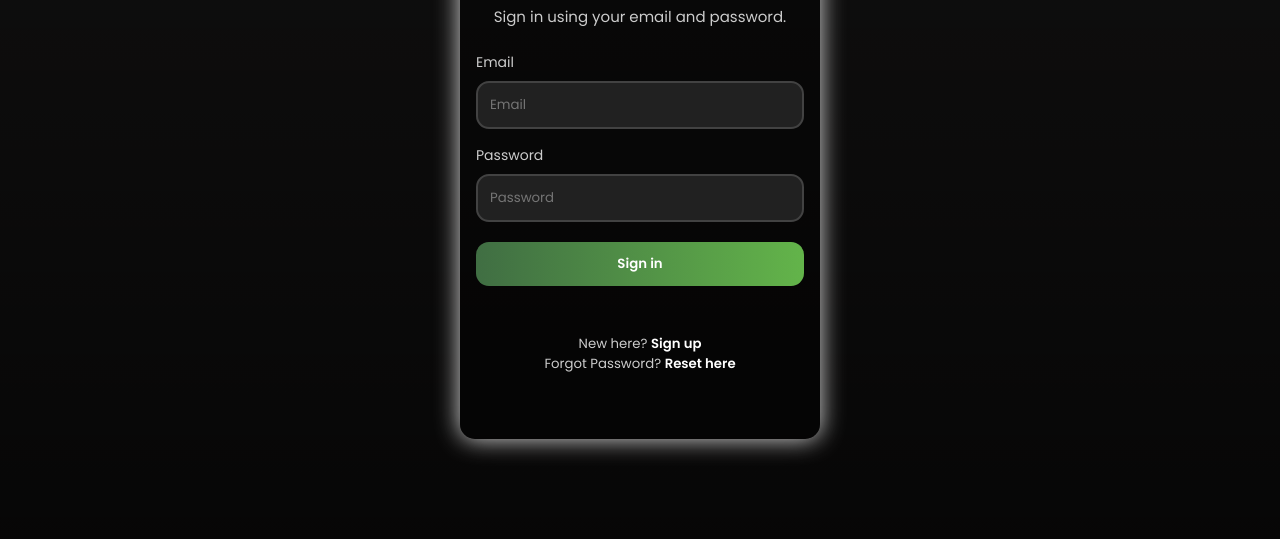
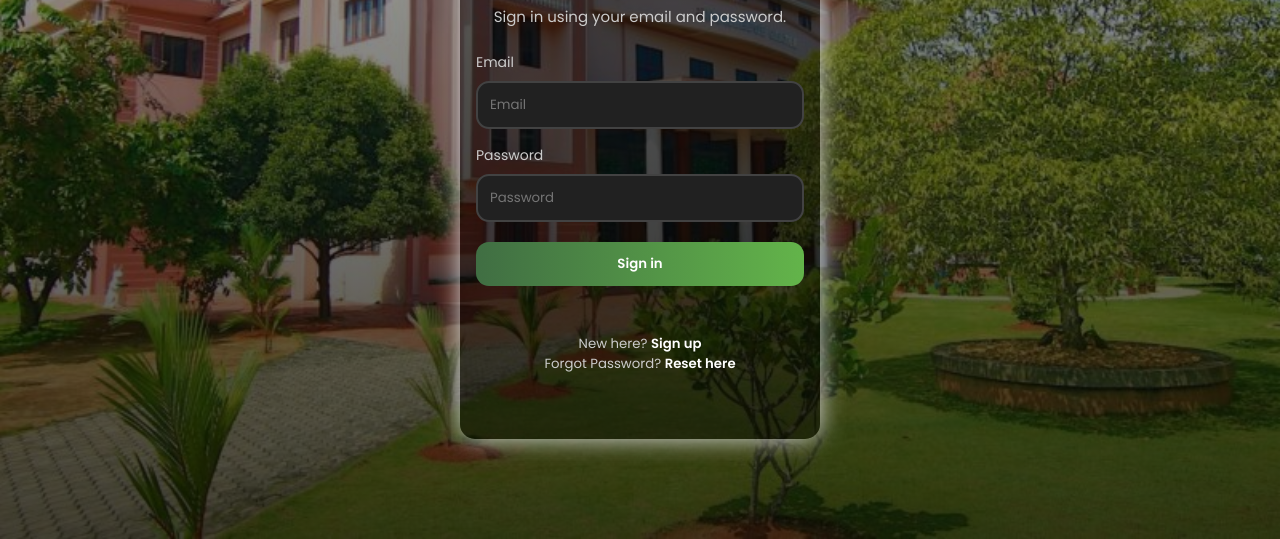
Before and after one commit to JoelJaison394/E-guide, a plain HTML site: page index.html in a window 1280 px wide. Shown: the part 261-800 px from the top of the page. Drawn offline with Linux system fonts and the light colour scheme; the site is published under a folder, as on GitHub Pages, so addresses that start at the root find nothing; no server answers.

Commit message:
Update styles.css

```diff
--- a/styles.css
+++ b/styles.css
@@ -80,7 +80,7 @@ body{
 .background{
     height: 100%;
     width: 100%;
-    background-image: linear-gradient(to bottom, rgba(0, 0, 0, 0.3), rgba(0, 0, 0, 0.73)),url(/assets/images/5-1200x500.jpg) ;
+    background-image: linear-gradient(to bottom, rgba(0, 0, 0, 0.3), rgba(0, 0, 0, 0.73)),url(./assets/images/5-1200x500.jpg) ;
     background-size: cover;
     background-repeat: no-repeat;
     background-attachment: fixed;
```
